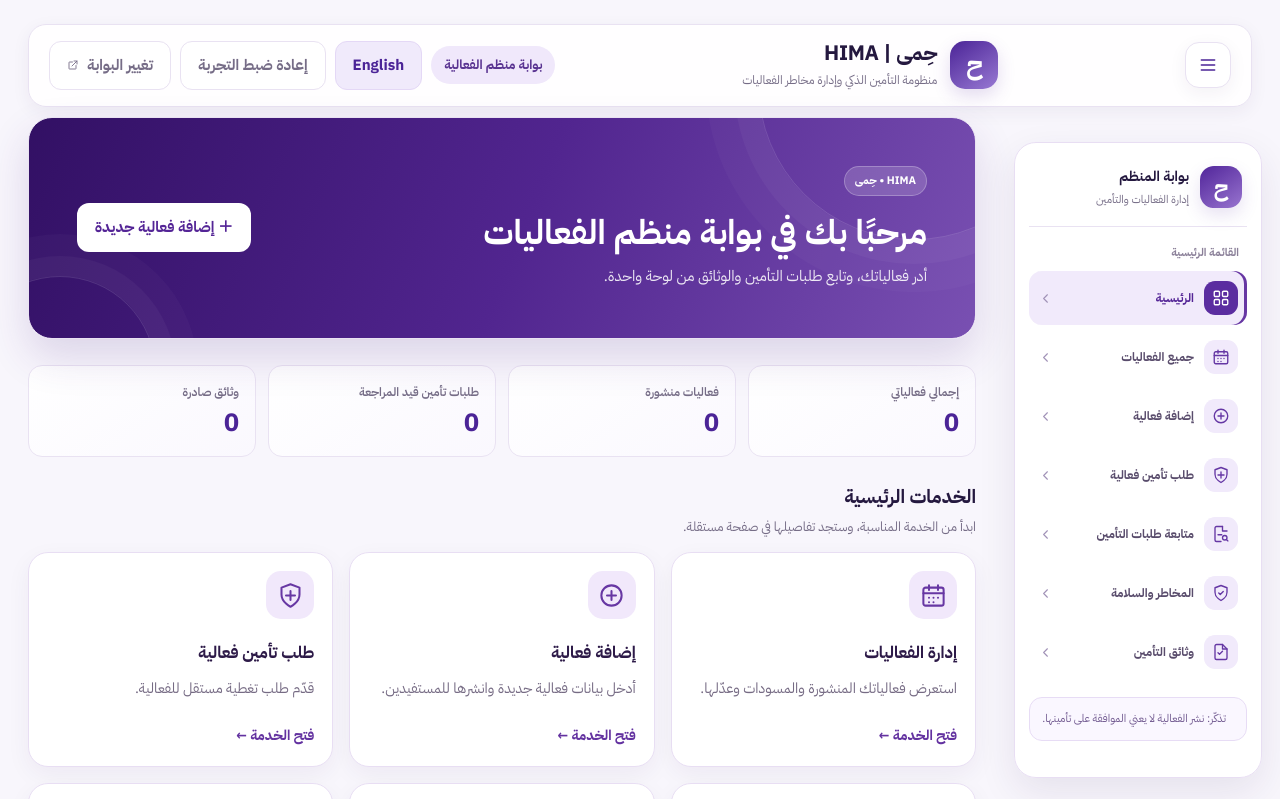
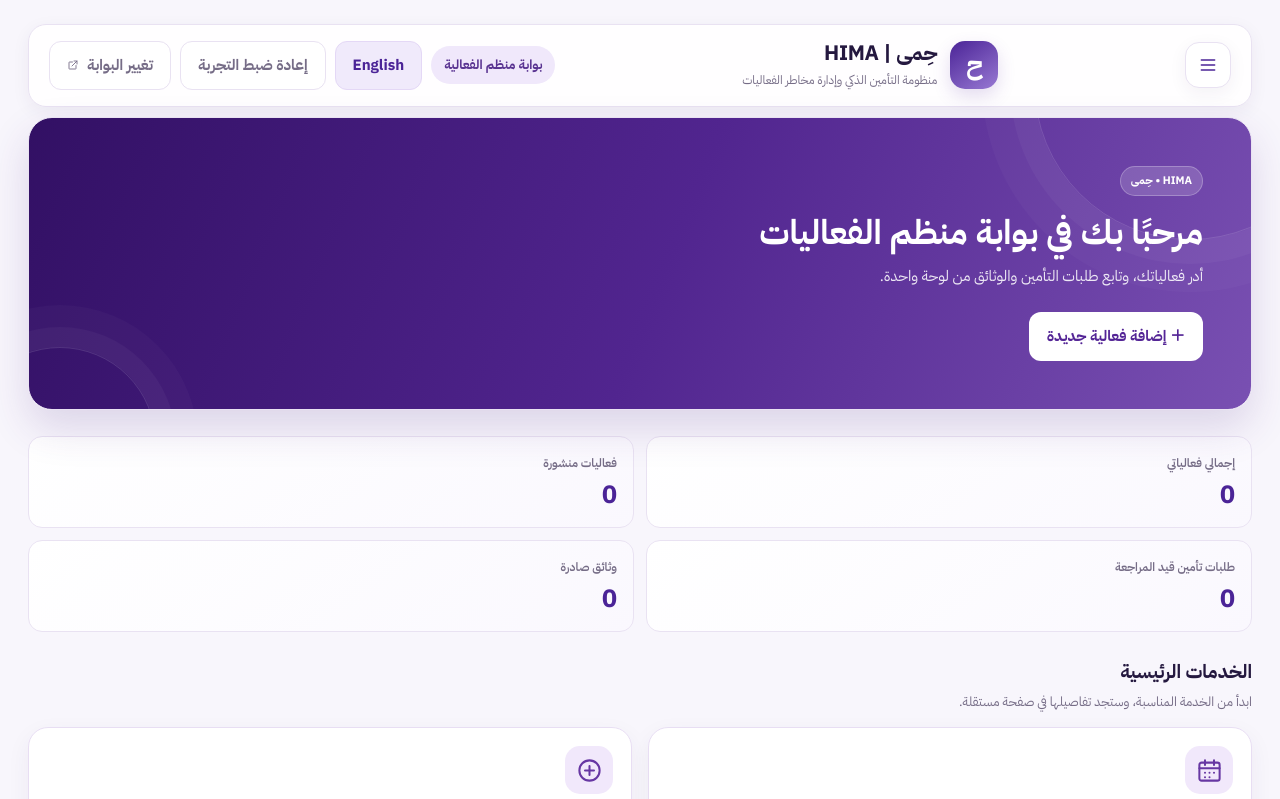
Before and after one commit to lliumo7/Hima, a plain HTML site: page index.html in a window 1280 px wide. Both pictures are taken after a click on the button 640 px from the left and 751 px from the top of the page. Shown: the top 799 px of the page. Drawn offline with Linux system fonts and the light colour scheme; files whose address does not match are found by name.

Commit message:
Add files via upload

```diff
--- a/hima-workflows.js
+++ b/hima-workflows.js
@@ -51,17 +51,8 @@
     const orgRegion=$('wfEventRegion');if(orgRegion&&typeof HIMA_REGIONS!=='undefined'){orgRegion.innerHTML=Object.keys(HIMA_REGIONS).map(r=>`<option value="${safe(r)}">${safe(r)}</option>`).join('');orgRegion.addEventListener('change',updateWfEventCities);updateWfEventCities();}
     $('wfEventForm').addEventListener('submit',saveOrganizerEvent);
     $('wfInsuranceEventSelect')?.addEventListener('change',fillInsuranceFormFromEvent);
-    addPageNav();createOrganizerSidebar();renderAll();
+    addPageNav();renderAll();
   }
-  function createOrganizerSidebar(){
-    if($('organizerSidebar'))return;
-    const nav=[['الرئيسية','dashboard','organizer'],['جميع الفعاليات','calendar','organizerEvents'],['إضافة فعالية','plusCircle','organizerCreate'],['طلب تأمين فعالية','shieldPlus','organizerInsuranceRequest'],['متابعة طلبات التأمين','fileSearch','organizerRequests'],['المخاطر والسلامة','shieldCheck','organizerRisk'],['وثائق التأمين','fileCheck','organizerPolicies']];
-    const side=document.createElement('aside');side.id='organizerSidebar';side.className='organizer-sidebar';side.setAttribute('aria-label','قائمة بوابة منظم الفعاليات');
-    side.innerHTML=`<div class="organizer-sidebar-brand"><span class="organizer-sidebar-mark">ح</span><div><b>بوابة المنظم</b><small>إدارة الفعاليات والتأمين</small></div></div><div class="organizer-sidebar-label">القائمة الرئيسية</div><nav>${nav.map(([label,icon,id])=>`<button type="button" class="organizer-side-link" data-org-page="${id}" onclick="showPage('${id}')"><span data-hima-icon="${icon}"></span><b>${label}</b><i data-hima-icon="chevronLeft" data-hima-directional="true"></i></button>`).join('')}</nav><div class="organizer-sidebar-note"><span data-hima-icon="info"></span><p>تذكّر: نشر الفعالية لا يعني الموافقة على تأمينها.</p></div>`;
-    const app=document.querySelector('.app');if(app)app.insertBefore(side,$('organizer')||null);
-    if(window.HIMAIcons?.hydrate)window.HIMAIcons.hydrate(side);
-  }
-  function updateOrganizerSidebar(id){document.querySelectorAll('.organizer-side-link').forEach(b=>b.classList.toggle('active',b.dataset.orgPage===id));}
   function updateWfEventCities(selected=''){const region=$('wfEventRegion')?.value,city=$('wfEventCity');if(!city)return;const cities=(typeof HIMA_REGIONS!=='undefined'&&HIMA_REGIONS[region])||[];city.innerHTML='<option value="">اختاري المدينة</option>'+cities.map(c=>`<option value="${safe(c)}">${safe(c)}</option>`).join('');if(selected&&cities.includes(selected))city.value=selected;}
   function saveOrganizerEvent(ev){ev.preventDefault();const name=$('wfEventName').value.trim(),region=$('wfEventRegion').value,city=$('wfEventCity').value.trim(),venue=$('wfEventVenue').value.trim(),date=$('wfEventDate').value,price=Number($('wfEventPrice').value),capacity=Number($('wfEventCapacity').value),category=$('wfEventCategory').value;
     if(!name||!region||!city||!venue||!date||!Number.isFinite(price)||price<0||!Number.isFinite(capacity)||capacity<1){alert('تأكدي من تعبئة بيانات الفعالية بشكل صحيح.');return}
@@ -120,7 +111,6 @@
     if(state.portal && !allowed[state.portal]?.includes(id)) return false;
     const target=$(id); if(!target) return false;
     document.querySelectorAll('.page').forEach(p=>p.classList.toggle('active',p===target));
-    updateOrganizerSidebar(id);
     document.querySelectorAll('.nav button,.bottom-link').forEach(b=>b.classList.toggle('active',b.dataset.page===id));
     if(id==='events'&&typeof renderEventCatalog==='function'){renderCategoryCards();renderEventCatalog()}
     if(id==='wallet'&&typeof renderWallet==='function')renderWallet();
--- a/index.html
+++ b/index.html
@@ -5,7 +5,7 @@
 <title>حِمى | HIMA</title>
 <meta name="description" content="منظومة ذكية للتأمين وإدارة مخاطر الفعاليات الكبرى والتجمعات الحاشدة">
 <meta name="theme-color" content="#5b35a5">
-<link rel="stylesheet" href="style.css?v=24-organizer-sidebar">
+<link rel="stylesheet" href="style.css?v=25-organizer-hamburger-only">
   <link rel="preconnect" href="https://fonts.googleapis.com">
   <link rel="preconnect" href="https://fonts.gstatic.com" crossorigin>
   <link href="https://fonts.googleapis.com/css2?family=IBM+Plex+Sans+Arabic:wght@400;500;600;700&display=swap" rel="stylesheet">
@@ -312,6 +312,6 @@
 </div>
  <script src="app.js?v=19-two-fixes"></script>
  <script src="hima-icons.js?v=2"></script>
- <script src="hima-workflows.js?v=3"></script>
+ <script src="hima-workflows.js?v=4"></script>
  <script src="hima-persistence.js?v=3"></script>
 </body></html>
--- a/style.css
+++ b/style.css
@@ -1150,21 +1150,7 @@ body { overflow-x: hidden; overflow-y: auto; }
 #organizerEvents .event-art .event-category-label{font-size:12px!important;line-height:1.35!important;padding:6px 10px!important;border-radius:999px!important;max-width:calc(100% - 24px);white-space:nowrap;overflow:hidden;text-overflow:ellipsis;font-weight:600!important;top:12px!important;inset-inline-start:12px!important}
 @media(max-width:600px){#organizerEvents .event-art .event-category-label{font-size:10px!important;padding:5px 8px!important;top:8px!important;inset-inline-start:8px!important}}
 
-/* HIMA Organizer workspace — approved sidebar dashboard layout (organizer portal only). */
-.organizer-sidebar{display:none;position:fixed;z-index:18;top:142px;right:max(18px,calc((100vw - 1500px)/2 + 22px));bottom:22px;width:248px;overflow:auto;padding:18px 14px;background:rgba(255,255,255,.97);border:1px solid #e8def3;border-radius:22px;box-shadow:0 14px 38px rgba(46,25,78,.09);backdrop-filter:blur(14px)}
-body.portal-organizer .organizer-sidebar{display:block}
-.organizer-sidebar-brand{display:flex;align-items:center;gap:11px;padding:4px 5px 17px;border-bottom:1px solid var(--line)}
-.organizer-sidebar-mark{display:grid;place-items:center;width:42px;height:42px;border-radius:14px;background:linear-gradient(145deg,#51259a,#9874cf);color:#fff;font-size:22px;font-weight:800;box-shadow:0 7px 17px #5b35a526}
-.organizer-sidebar-brand b{display:block;color:var(--ink);font-size:14px}.organizer-sidebar-brand small{display:block;color:var(--muted);font-size:11px;margin-top:2px}
-.organizer-sidebar-label{padding:17px 8px 8px;color:#8b8099;font-size:11px;font-weight:800}
-.organizer-sidebar nav{display:grid;gap:5px}
-.organizer-side-link{display:flex;align-items:center;gap:10px;width:100%;padding:10px 9px;border:0;border-radius:13px;background:transparent;color:#594c6c;text-align:right;font-size:12px;transition:background .18s,color .18s}
-.organizer-side-link>span{display:grid;place-items:center;width:34px;height:34px;flex:0 0 34px;border-radius:11px;background:#f1eafb;color:#6537a4}
-.organizer-side-link>span svg{width:18px;height:18px}.organizer-side-link b{flex:1;font-weight:700}.organizer-side-link>i{display:grid;place-items:center;color:#a293b8}.organizer-side-link>i svg{width:15px;height:15px}
-.organizer-side-link:hover,.organizer-side-link.active{background:#f1eafb;color:#542596}.organizer-side-link.active{box-shadow:inset -3px 0 #6737a3}.organizer-side-link.active>span{background:#5b2da0;color:#fff}
-.organizer-sidebar-note{display:flex;gap:8px;margin-top:18px;padding:12px;border:1px solid #e7dcf5;border-radius:13px;background:#faf7ff;color:#725b91;font-size:11px;line-height:1.65}.organizer-sidebar-note svg{width:16px;height:16px;flex:0 0 16px;margin-top:2px}.organizer-sidebar-note p{margin:0}
-body.portal-organizer .app>.page.active{width:auto;margin-right:276px}
-body.portal-organizer .app>.page.active#organizer{margin-right:276px}
+/* HIMA Organizer dashboard — navigation remains in the existing hamburger drawer. */
 .organizer-welcome{display:flex;align-items:center;justify-content:space-between;gap:22px}
 .organizer-primary-action{flex:0 0 auto;background:#fff!important;color:#542596!important;box-shadow:none!important;border-color:#ffffff70!important}
 .organizer-stats{grid-template-columns:repeat(4,minmax(0,1fr))}
@@ -1176,6 +1162,6 @@ body.portal-organizer .app>.page.active#organizer{margin-right:276px}
 .organizer-card-heading{display:flex;align-items:center;justify-content:space-between;gap:10px;margin-bottom:12px}.organizer-card-heading h3{margin:0 0 3px}.organizer-card-heading p{margin:0;font-size:12px}
 .organizer-recent-list{display:grid;gap:8px}.organizer-recent-item{display:flex;align-items:center;gap:10px;padding:10px 0;border-bottom:1px solid #f0ebf5}.organizer-recent-item:last-child{border-bottom:0}.organizer-recent-icon{display:grid;place-items:center;width:34px;height:34px;flex:0 0 34px;border-radius:11px;background:#f1eafb;color:#6537a4}.organizer-recent-icon svg{width:17px;height:17px}.organizer-recent-item>div{flex:1;min-width:0}.organizer-recent-item b{display:block;font-size:12px;white-space:nowrap;overflow:hidden;text-overflow:ellipsis}.organizer-recent-item small{display:block;color:var(--muted);font-size:11px}.organizer-recent-item .pill{font-size:10px}.organizer-recent-empty{padding:20px 10px;text-align:center;color:var(--muted);font-size:12px;background:#faf8fd;border-radius:12px}
 .organizer-steps{list-style:none;padding:0;margin:10px 0 0;display:grid;gap:13px}.organizer-steps li{display:flex;align-items:center;gap:10px}.organizer-steps li>span{display:grid;place-items:center;width:29px;height:29px;flex:0 0 29px;border-radius:50%;background:#eee6fa;color:#5b2c9c;font-weight:800;font-size:12px}.organizer-steps b{display:block;font-size:12px}.organizer-steps small{display:block;color:var(--muted);font-size:11px;line-height:1.5}
-@media(max-width:1100px){.organizer-sidebar{width:220px}body.portal-organizer .app>.page.active,body.portal-organizer .app>.page.active#organizer{margin-right:244px}.organizer-services{grid-template-columns:repeat(2,minmax(0,1fr))}}
-@media(max-width:760px){.organizer-sidebar{position:static;display:none!important;width:auto;margin:12px 10px 16px;max-height:none;padding:10px}.organizer-sidebar-brand,.organizer-sidebar-label,.organizer-sidebar-note{display:none}.organizer-sidebar nav{display:flex;overflow-x:auto;gap:6px;padding:2px;scrollbar-width:thin}.organizer-side-link{width:auto;min-width:max-content;padding:8px 10px;border:1px solid var(--line);background:#fff}.organizer-side-link>span{width:28px;height:28px;flex-basis:28px}.organizer-side-link>i{display:none}body.portal-organizer .organizer-sidebar{display:block!important}body.portal-organizer .app>.page.active,body.portal-organizer .app>.page.active#organizer{width:auto;margin-right:0}.organizer-welcome{align-items:flex-start;flex-direction:column}.organizer-stats{grid-template-columns:repeat(2,minmax(0,1fr))}.organizer-lower-grid{grid-template-columns:1fr}.organizer-services{grid-template-columns:repeat(2,minmax(0,1fr))}}
+@media(max-width:1100px){.organizer-services{grid-template-columns:repeat(2,minmax(0,1fr))}}
+.organizer-welcome{align-items:flex-start;flex-direction:column}.organizer-stats{grid-template-columns:repeat(2,minmax(0,1fr))}.organizer-lower-grid{grid-template-columns:1fr}.organizer-services{grid-template-columns:repeat(2,minmax(0,1fr))}}
 @media(max-width:480px){.organizer-services{grid-template-columns:1fr}.organizer-primary-action{width:100%}.organizer-stats .statbox{padding:11px}}
```
